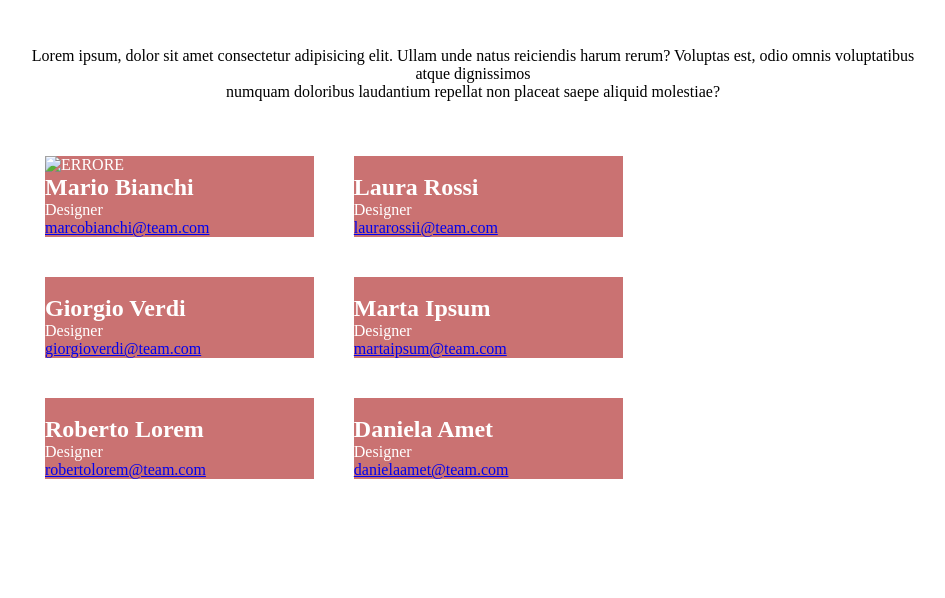
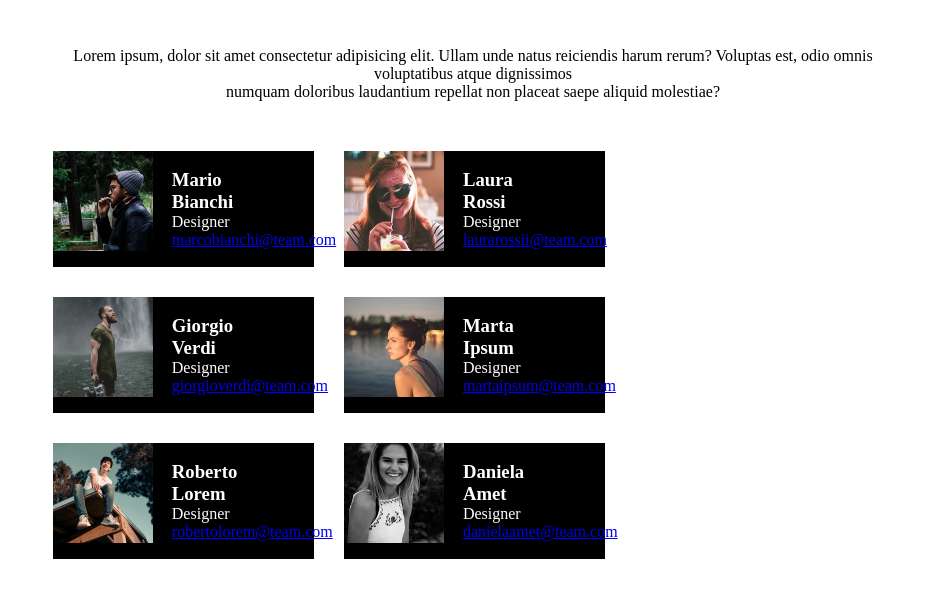
Before and after one commit to amaljom/html-css-float-cards, a plain HTML site: page index.html in a window 1280 px wide. Shown: the part 90-688 px from the top of the page, without its empty margins (167-1112 px from the left). Drawn offline with Linux system fonts and the light colour scheme.

Commit message:
quasi fatto, non insultatemi per il margin

```diff
--- a/index.html
+++ b/index.html
@@ -25,45 +25,63 @@
             <div class="dimensioni">
                 <!-- primo -->
                 <section class="edit">
-                    <img src="" alt="ERRORE">
-                    <h2>Mario Bianchi</h2>
+                    <img class="immagine" src="./assets/img/male1.png" alt="ERRORE">
+                    <div>
+                        <h3>Mario Bianchi</h3>
                         <p>Designer</p>
                         <a href="mailto:">marcobianchi@team.com</a>
+                    </div>
+
                 </section>
                 <!-- secondo -->
                 <section class="edit">
-                    <img src="" alt="">
-                    <h2>Laura Rossi</h2>
+                    <img class="immagine" src="./assets/img/female1.png" alt="ERRORE">
+                    <div>
+                        <h3>Laura Rossi</h3>
                         <p>Designer</p>
                         <a href="mailto:">laurarossii@team.com</a>
+                    </div>
+
                 </section>
                 <!-- terzo -->
                 <section class="edit">
-                    <img src="" alt="">
-                    <h2>Giorgio Verdi</h2>
+                    <img class="immagine" src="./assets/img/male2.png" alt="ERRORE">
+                    <div>
+                        <h3>Giorgio Verdi</h3>
                         <p>Designer</p>
                         <a href="mailto:">giorgioverdi@team.com</a>
+                    </div>
+
                 </section>
                 <!-- quarto -->
                 <section class="edit">
-                    <img src="" alt="">
-                    <h2>Marta Ipsum</h2>
+                    <img class="immagine" src="./assets/img/female2.png" alt="ERRORE">
+                    <div>
+                        <h3>Marta Ipsum</h3>
                         <p>Designer</p>
                         <a href="mailto:">martaipsum@team.com</a>
+                    </div>
+
                 </section>
                 <!-- quinto  -->
                 <section class="edit">
-                    <img src="" alt="">
-                    <h2>Roberto Lorem</h2>
+                    <img class="immagine" src="./assets/img/male3.png" alt="ERRORE">
+                    <div>
+                        <h3>Roberto Lorem</h3>
                         <p>Designer</p>
                         <a href="mailto:">robertolorem@team.com</a>
+                    </div>
+
                 </section>
                 <!-- sesto -->
                 <section class="edit">
-                    <img src="" alt="">
-                    <h2>Daniela Amet</h2>
+                    <img class="immagine" src="./assets/img/female3.png" alt="ERRORE">
+                    <div>
+                        <h3>Daniela Amet</h3>
                         <p>Designer</p>
                         <a href="mailto:">danielaamet@team.com</a>
+                    </div>
+
                 </section>
 
             </div>
--- a/style/team.css
+++ b/style/team.css
@@ -14,7 +14,7 @@ header{
 }
 
 main{
-    width: 70%;
+    width: 68%;
     margin: 0 auto;
 }
 
@@ -28,8 +28,15 @@ main{
 
 .edit{
     width: 30%;
-    margin: 20px 20px;
-    background-color: rgb(202, 114, 114);
+    margin: 15px 15px;
+    background-color: rgb(0, 0, 0);
     float: left;
     color: #fff;
 }
+.immagine{
+    height: 100px;
+    float: left;
+}
+.edit div{
+    margin: 18px 119px;
+}
```
Lines whose indentation alone changed are shown as unchanged.
